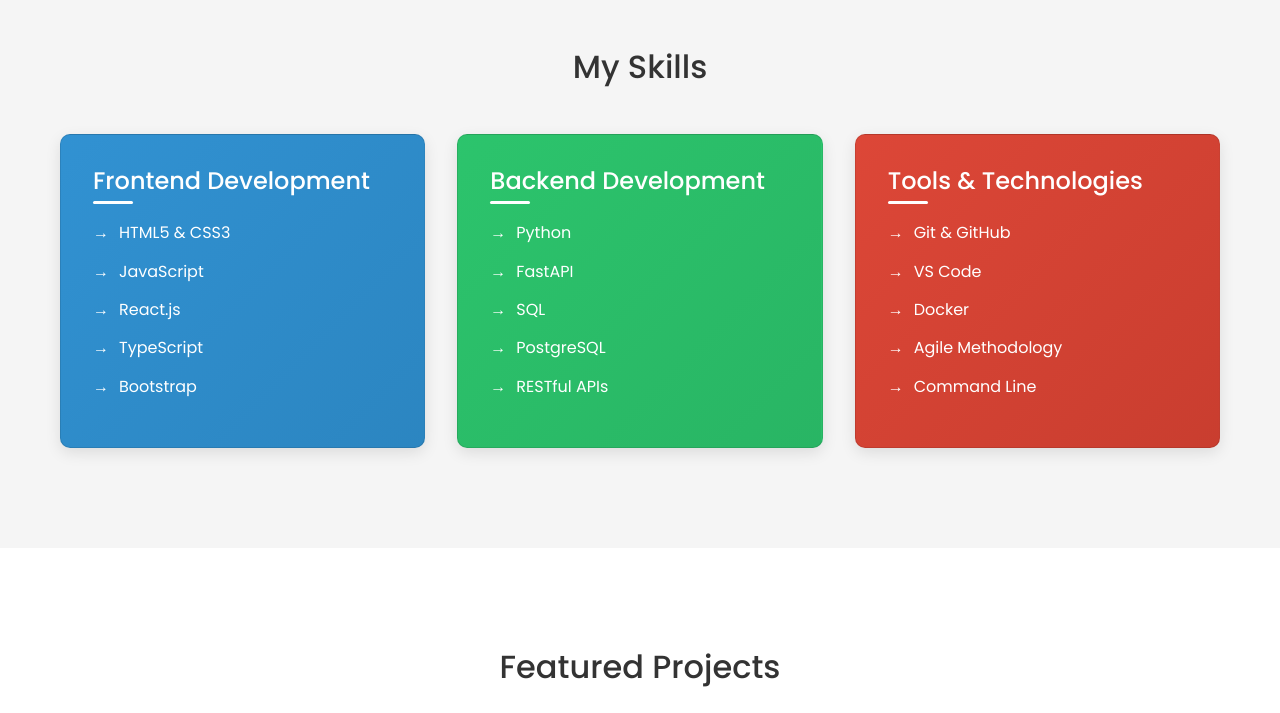
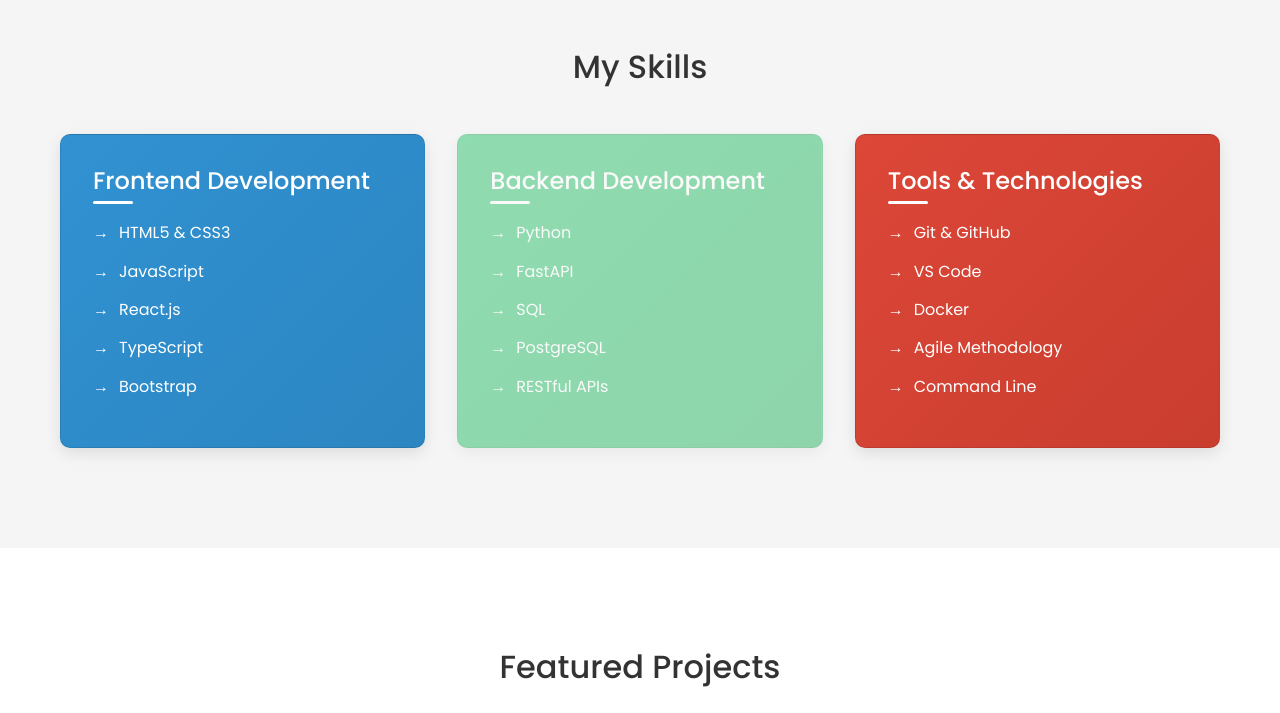
Before and after one commit to Rahim-Ullah/hexoforge-bootcamp, a plain HTML site: page phase-1-foundation/milestone-portfolio/index.html in a window 1280 px wide. Shown: the part 1600-2313 px from the top of the page. Drawn offline with nearby package versions, Linux system fonts and the light colour scheme.

Commit message:
Update index.html
Backend services opacity and cursor property

```diff
--- a/phase-1-foundation/milestone-portfolio/index.html
+++ b/phase-1-foundation/milestone-portfolio/index.html
@@ -98,7 +98,7 @@
                         <li>Bootstrap</li>
                     </ul>
                 </div>
-                <div class="skill-card">
+                <div class="skill-card" style="cursor: not-allowed; opacity: .5">
                     <h3>Backend Development</h3>
                     <ul>
                         <li>Python</li>
```
